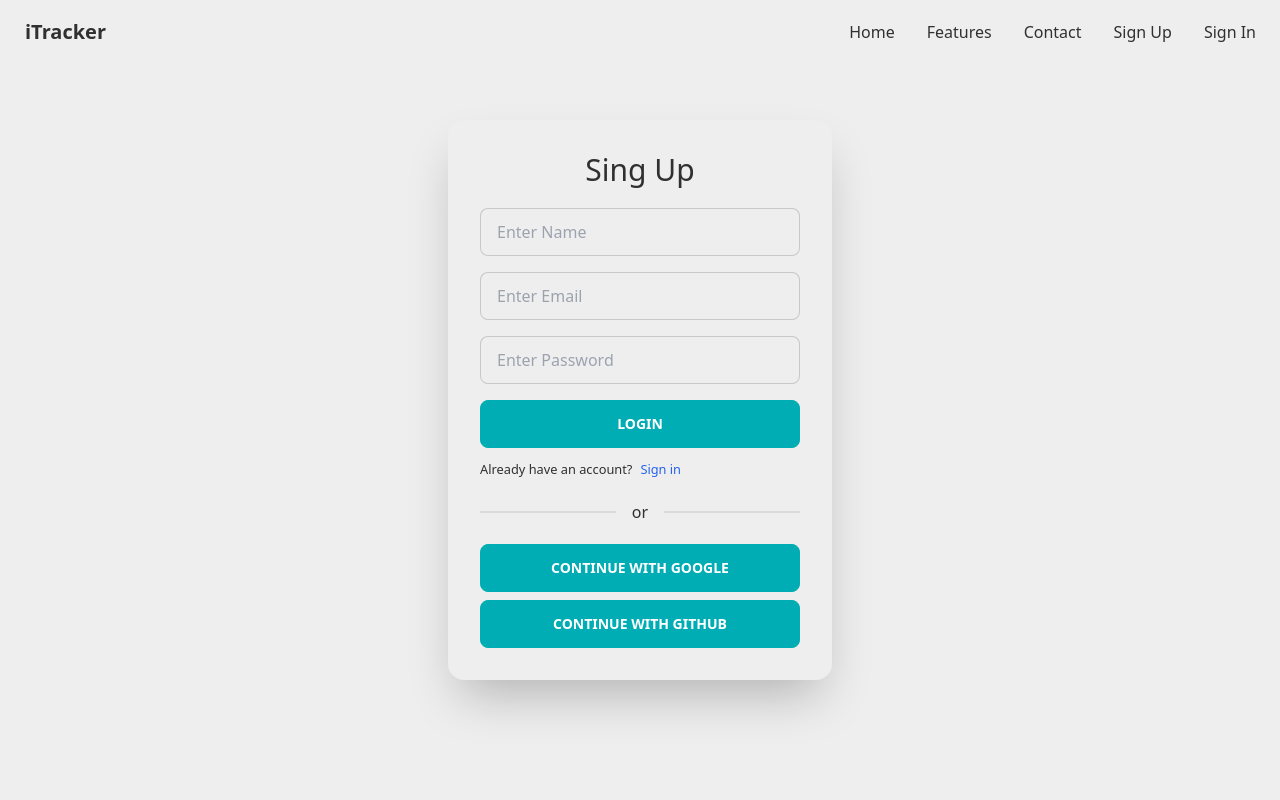
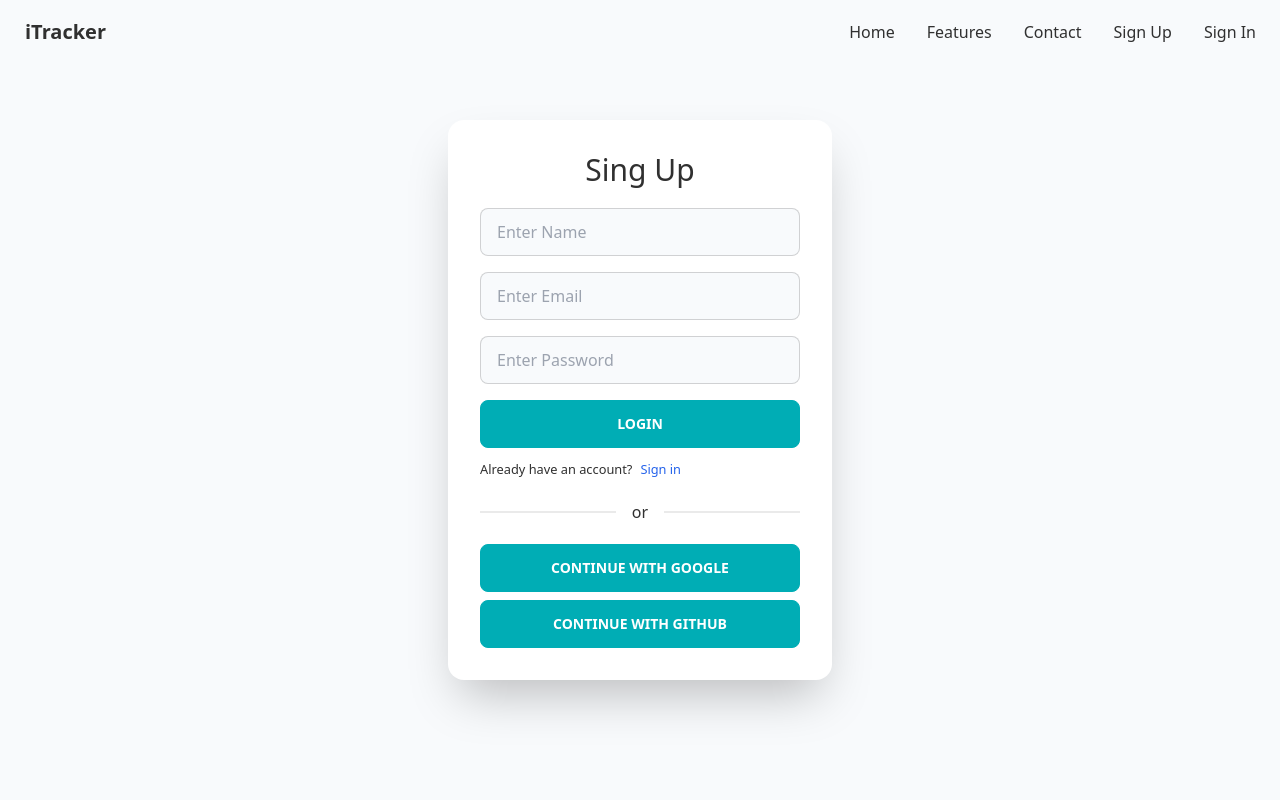
Before and after one commit to md-najmul-haque/itracker, a React (Create React App) app: page /signup in a window 1280 px wide. Shown: the top 800 px of the page. Built offline with nearby package versions, Linux system fonts and the light colour scheme.

Commit message:
some style changed in signin and singup page

```diff
--- a/src/App.tsx
+++ b/src/App.tsx
@@ -3,7 +3,6 @@ import './App.css';
 import { Route, Routes } from 'react-router-dom';
 import Home from './Pages/Home/Home/Home';
 import Footer from './Pages/Shared/Footer';
-
 import Navbar from './Pages/Shared/Navbar/Navbar';
 import SingIn from './Pages/SignIn/SingIn';
 import Notfound from './Pages/Shared/Notfound/Notfound';
--- a/src/Pages/SignIn/SingIn.tsx
+++ b/src/Pages/SignIn/SingIn.tsx
@@ -14,8 +14,8 @@ const SingIn = () => {
 
     return (
 
-        <div className='h-screen flex justify-center items-center'>
-            <div className="card w-96 bg-base-100 shadow-2xl">
+        <div className='h-screen bg-slate-50 flex justify-center items-center'>
+            <div className="card w-96 bg-white shadow-2xl">
                 <div className="card-body">
                     <h2 className='text-center text-3xl pb-3'>Login</h2>
                     <form onSubmit={handleSubmit(onSubmit)}>
@@ -24,7 +24,7 @@ const SingIn = () => {
                             <input
                                 type="text"
                                 placeholder="Enter Email"
-                                className="input input-bordered w-full max-w-xs"
+                                className="input input-bordered bg-slate-50 w-full max-w-xs"
                                 {...register("email", {
                                     required: {
                                         value: true,
@@ -46,7 +46,7 @@ const SingIn = () => {
                             <input
                                 type="password"
                                 placeholder="Enter Password"
-                                className="input input-bordered w-full max-w-xs"
+                                className="input input-bordered bg-slate-50 w-full max-w-xs"
                                 {...register("password", {
                                     required: {
                                         value: true,
--- a/src/Pages/SingUp/SIgnUp.tsx
+++ b/src/Pages/SingUp/SIgnUp.tsx
@@ -13,8 +13,8 @@ function SIgnUp() {
     const onSubmit: SubmitHandler<IFormInput> = data => { console.log(data); }
 
     return (
-        <div className='h-screen flex justify-center items-center'>
-            <div className="card w-96 bg-base-100 shadow-2xl">
+        <div className='h-screen bg-slate-50 flex justify-center items-center'>
+            <div className="card w-96 bg-white shadow-2xl">
                 <div className="card-body">
                     <h2 className='text-center text-3xl pb-3'>Sing Up</h2>
                     <form onSubmit={handleSubmit(onSubmit)}>
@@ -23,7 +23,7 @@ function SIgnUp() {
                             <input
                                 type="text"
                                 placeholder="Enter Name"
-                                className="input input-bordered w-full max-w-xs"
+                                className="input input-bordered bg-slate-50 w-full max-w-xs"
                                 {...register("email", {
                                     required: {
                                         value: true,
@@ -45,7 +45,7 @@ function SIgnUp() {
                             <input
                                 type="text"
                                 placeholder="Enter Email"
-                                className="input input-bordered w-full max-w-xs"
+                                className="input input-bordered bg-slate-50 w-full max-w-xs"
                                 {...register("email", {
                                     required: {
                                         value: true,
@@ -67,7 +67,7 @@ function SIgnUp() {
                             <input
                                 type="password"
                                 placeholder="Enter Password"
-                                className="input input-bordered w-full max-w-xs"
+                                className="input input-bordered bg-slate-50 w-full max-w-xs"
                                 {...register("password", {
                                     required: {
                                         value: true,
```
